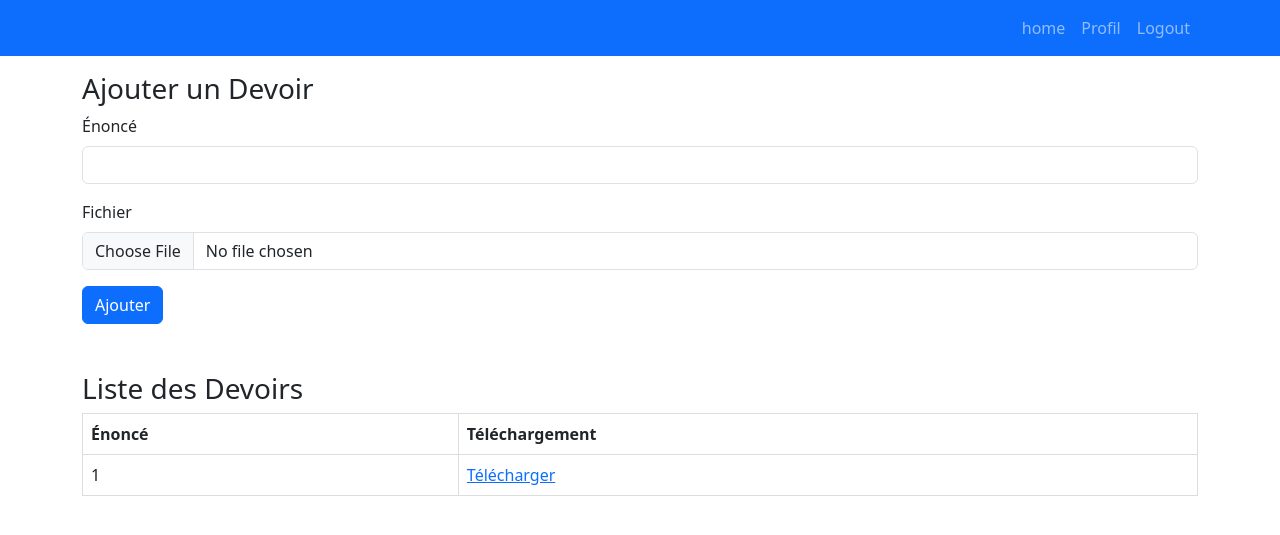
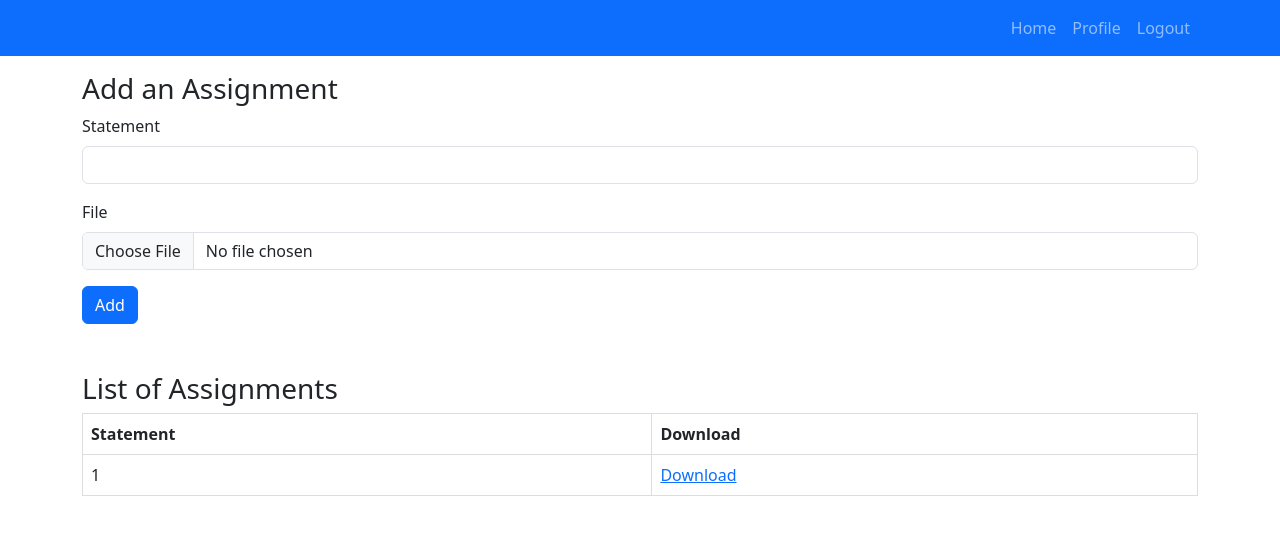
Before and after one commit to Bruburnono/DevSecOps, a Flask app: template templates/devoir.html in a window 1280 px wide. Shown: the top 535 px of the page. Run offline with Flask 3, Linux system fonts and the light colour scheme; the template is opened without the code that fills it: most values are stand-ins (such as "Sample title", 1, 10 or a date in 2020); some libraries are stand-ins or nearby versions.

Commit message:
Update devoir.html

```diff
--- a/templates/devoir.html
+++ b/templates/devoir.html
@@ -1,9 +1,9 @@
 <!DOCTYPE html>
-<html lang="fr">
+<html lang="en">  <!-- Change 'fr' to 'en' for English language -->
 <head>
     <meta charset="UTF-8">
     <meta name="viewport" content="width=device-width, initial-scale=1.0">
-    <title>Ajouter un devoir</title>
+    <title>Add an Assignment</title>  <!-- "Ajouter un devoir" -> "Add an Assignment" -->
     <link href="https://cdn.jsdelivr.net/npm/bootstrap@5.3.0/dist/css/bootstrap.min.css" rel="stylesheet">
     <style>
         table {
@@ -29,49 +29,49 @@
             </button>
             <div class="collapse navbar-collapse" id="navbarNav">
                 <ul class="navbar-nav ms-auto">
-                    <li class="nav-item"><a class="nav-link" href="/">home</a></li>
-                    <li class="nav-item"><a class="nav-link" href="/dashboard">Profil</a></li>
-                    <li class="nav-item"><a class="nav-link" href="/logout">Logout</a></li>
+                    <li class="nav-item"><a class="nav-link" href="/">Home</a></li>  <!-- "home" -->
+                    <li class="nav-item"><a class="nav-link" href="/dashboard">Profile</a></li>  <!-- "Profil" -> "Profile" -->
+                    <li class="nav-item"><a class="nav-link" href="/logout">Logout</a></li>  <!-- "Logout" -->
                 </ul>
             </div>
         </div>
     </nav>
 
     <div class="container mt-5 pt-4">
-        <h3>Ajouter un Devoir</h3>
+        <h3>Add an Assignment</h3>  <!-- "Ajouter un Devoir" -> "Add an Assignment" -->
         <form action="{{ url_for('devoirs') }}" method="POST" enctype="multipart/form-data">
             <div class="mb-3">
-                <label for="enonce" class="form-label">Énoncé</label>
+                <label for="enonce" class="form-label">Statement</label>  <!-- "Énoncé" -> "Statement" -->
                 <input type="text" class="form-control" id="enonce" name="enonce" required>
             </div>
             <div class="mb-3">
-                <label for="file" class="form-label">Fichier</label>
+                <label for="file" class="form-label">File</label>  <!-- "Fichier" -> "File" -->
                 <input type="file" class="form-control" id="file" name="file" required>
             </div>
-            <button type="submit" class="btn btn-primary">Ajouter</button>
+            <button type="submit" class="btn btn-primary">Add</button>  <!-- "Ajouter" -> "Add" -->
         </form>
     </div>
 
-    <!-- Liste des devoirs -->
+    <!-- List of assignments -->
     <div class="container mt-5">
-        <h3>Liste des Devoirs</h3>
+        <h3>List of Assignments</h3>  <!-- "Liste des Devoirs" -> "List of Assignments" -->
 
         <table class="table">
             <thead>
                 <tr>
-                    <th>Énoncé</th>
-                    <th>Téléchargement</th>
+                    <th>Statement</th>  <!-- "Énoncé" -> "Statement" -->
+                    <th>Download</th>  <!-- "Téléchargement" -> "Download" -->
                 </tr>
             </thead>
             <tbody>
                 {% for devoir in devoirs %}
                 <tr>
-                    <td>{{ devoir[0] }}</td>  <!-- Enoncé -->
+                    <td>{{ devoir[0] }}</td>  <!-- Statement -->
                     <td>
                         <a href="{{ url_for('static', filename='uploads/' + devoir[1].split('/')[-1]) }}" target="_blank">
-                            Télécharger
+                            Download
                         </a>
-                    </td>  <!-- Lien vers le fichier -->
+                    </td>  <!-- File Link -->
                 </tr>
                 {% endfor %}
             </tbody>
```
